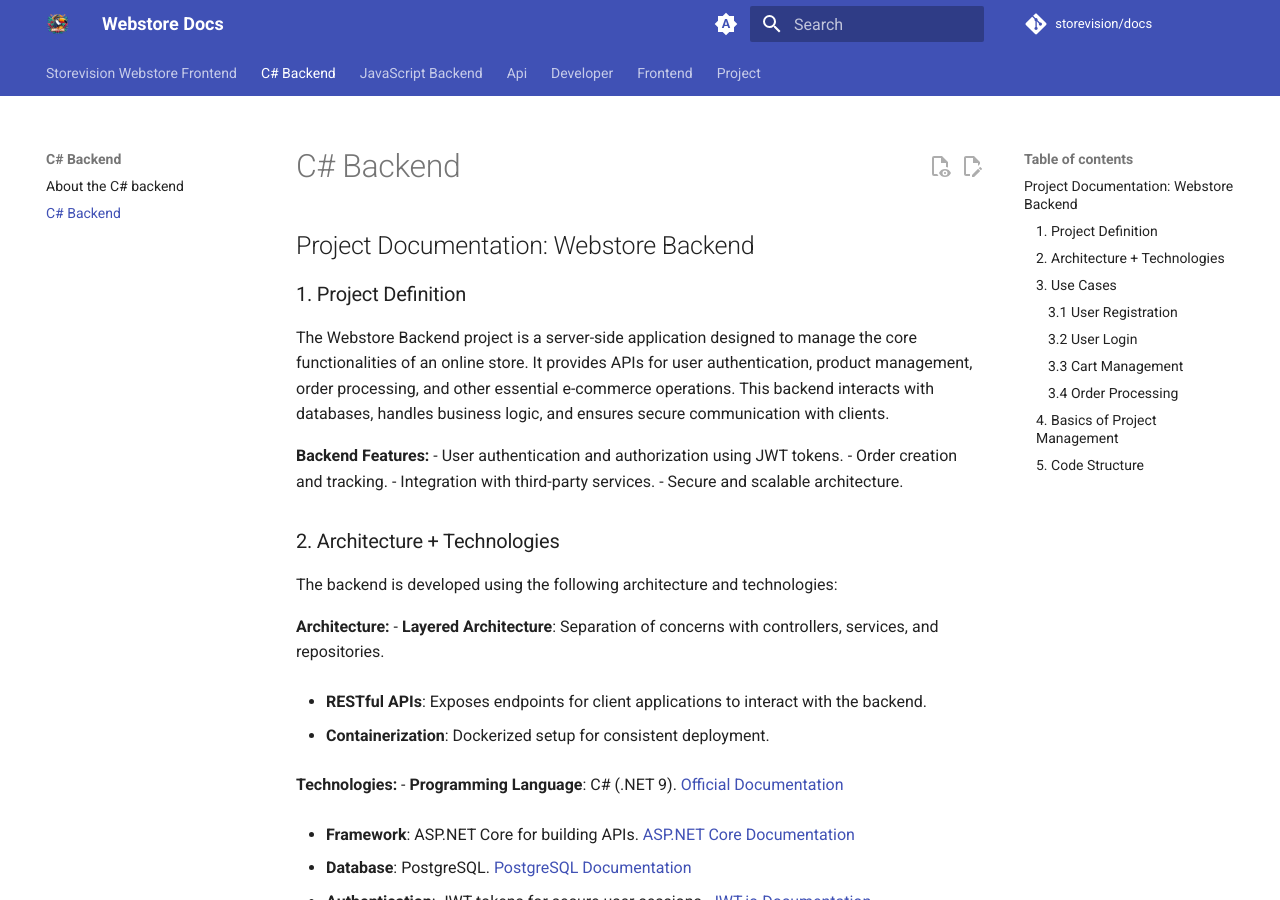
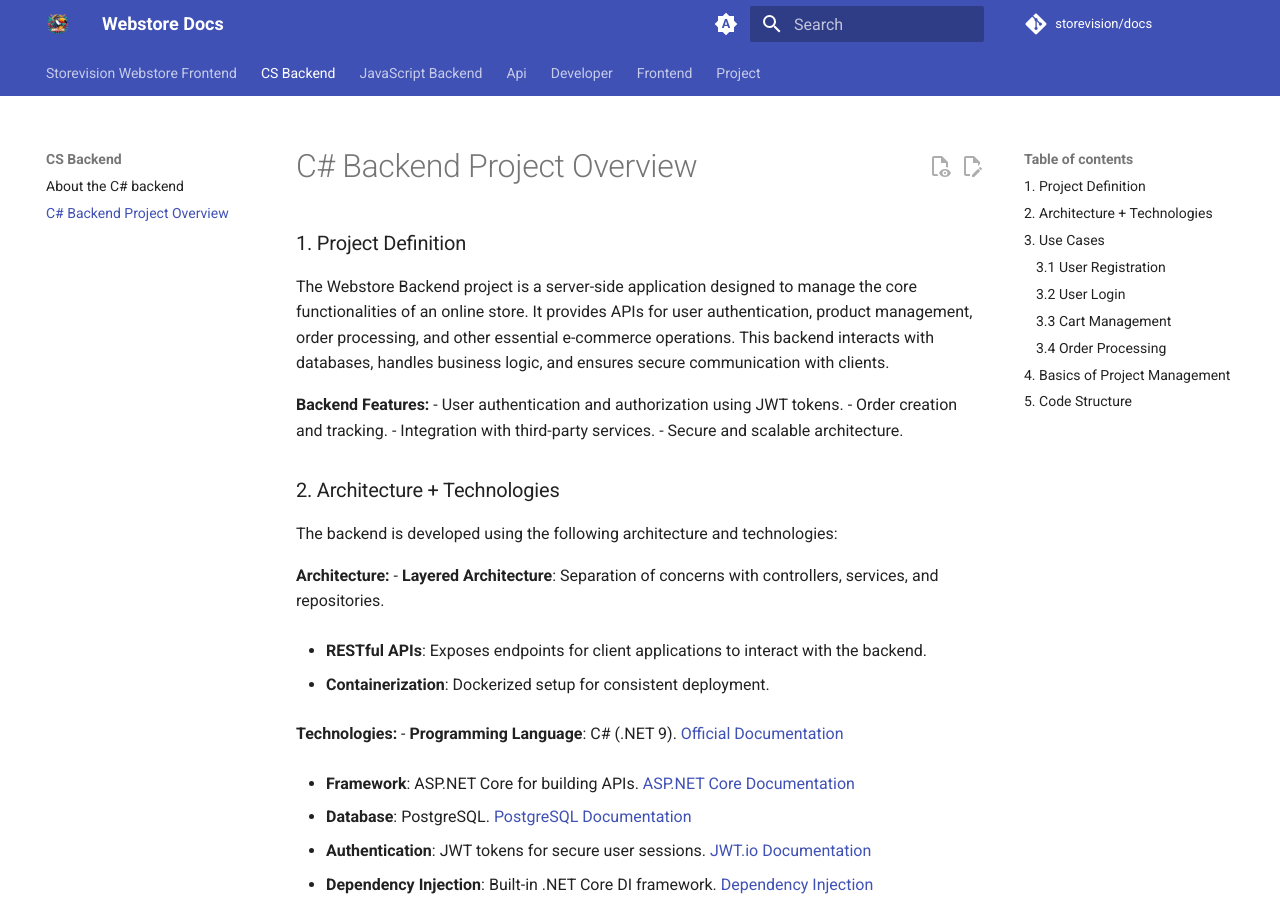
Before and after one commit to storevision/docs, an MkDocs documentation site: the page built from docs/CS-Backend/CS-Backend.md, in a window 1280 px wide and 900 px high. Built offline with MkDocs 1.6.1 and Material for MkDocs 9.7.7, drawn with Linux system fonts in a browser that asks for light colours; comment, search, counter and statistics services are not loaded.

Commit message:
Fix naming

```diff
--- a/docs/C#-Backend/C#-Backend.md
+++ b/docs/CS-Backend/CS-Backend.md
@@ -1,4 +1,4 @@
-## Project Documentation: Webstore Backend
+# C# Backend Project Overview
 
 ### 1. Project Definition
 The Webstore Backend project is a server-side application designed to manage the core functionalities of an online store. It provides APIs for user authentication, product management, order processing, and other essential e-commerce operations. This backend interacts with databases, handles business logic, and ensures secure communication with clients.
```
Also changed, not shown: docs/C#-Backend/index.md (deleted, +0 -11 lines), docs/CS-Backend/index.md (added, +11 -0 lines).
